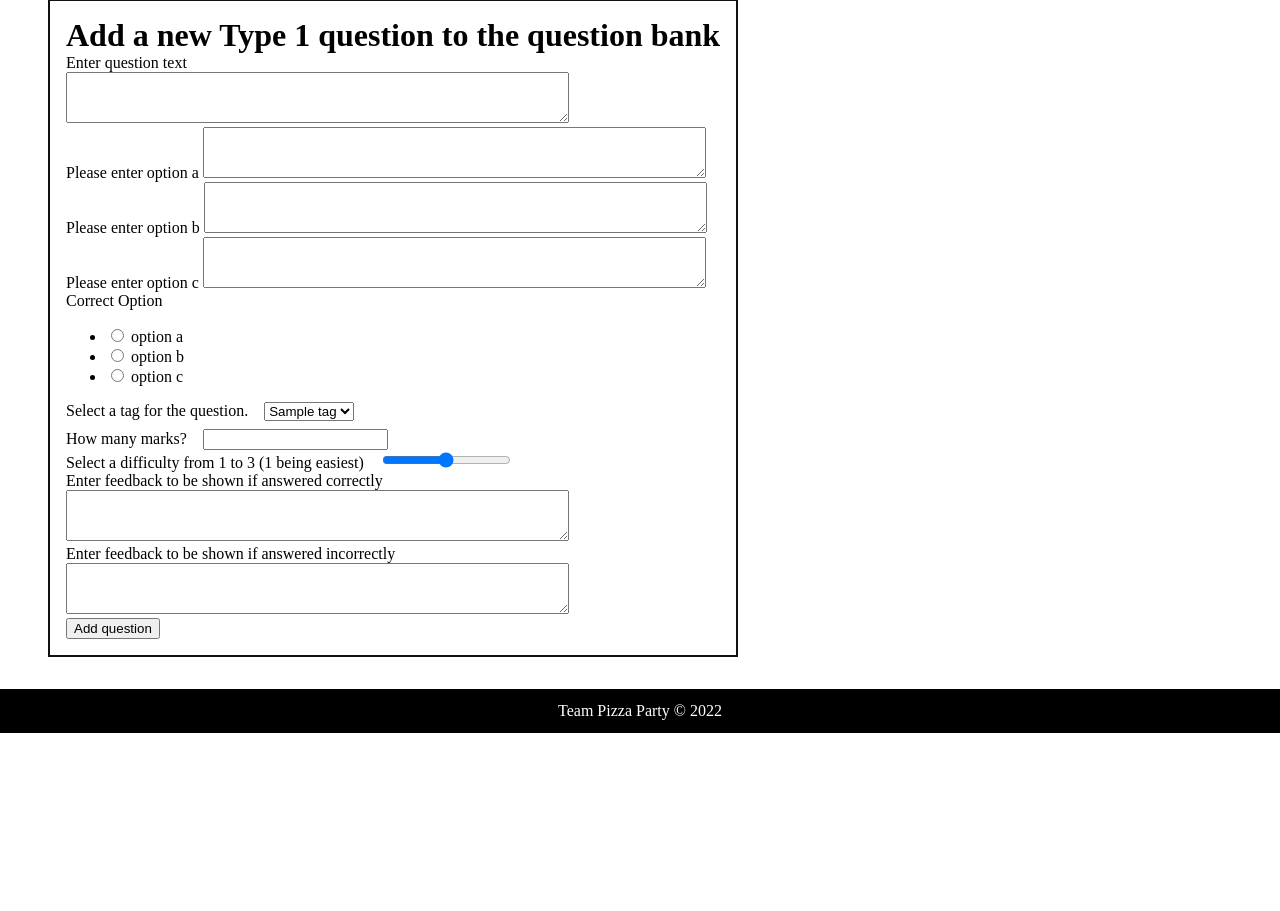
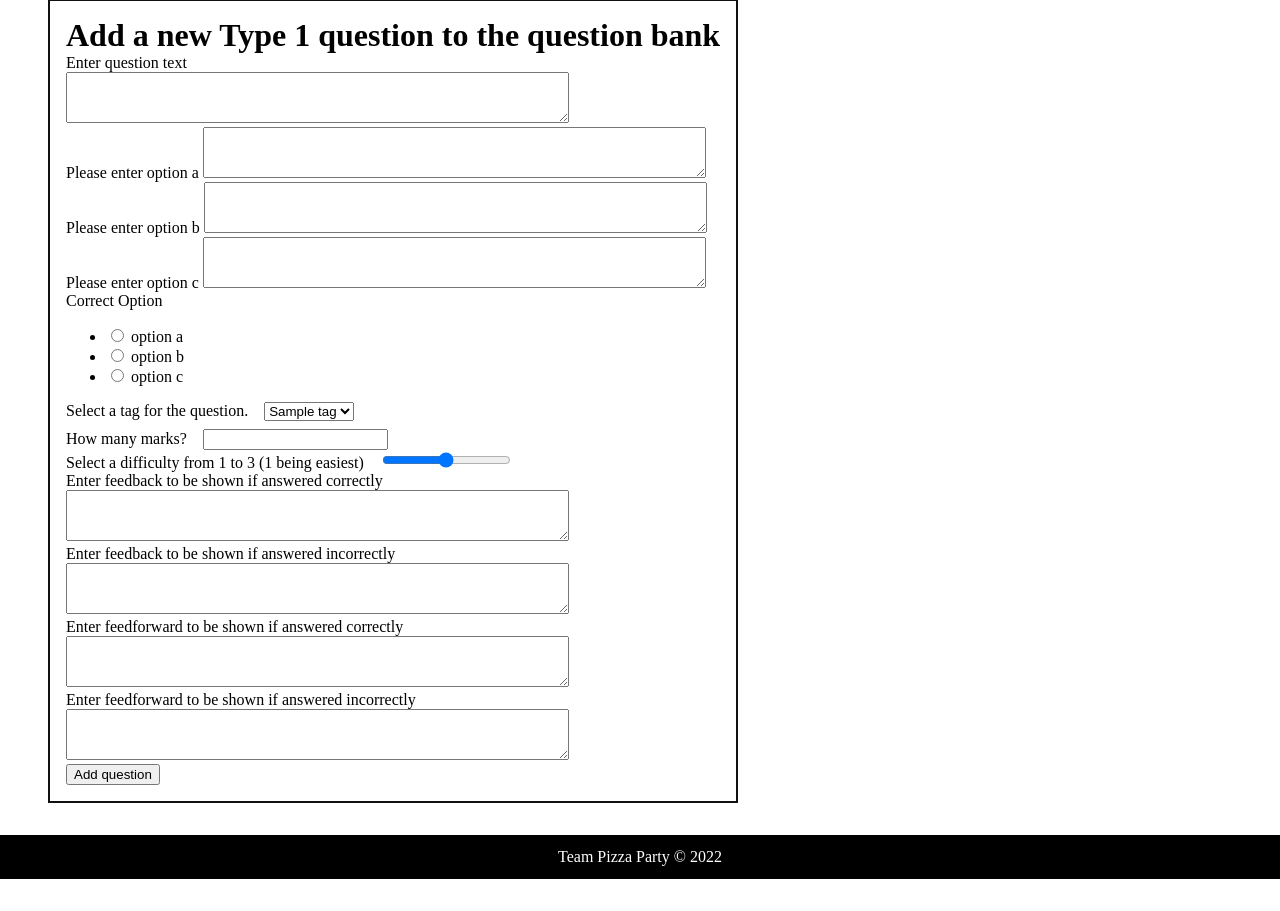
Before and after one commit to dredly/AAT_Deployment, a Flask app: page /questions/type1/new in a window 1280 px wide. Shown: the part 67-978 px from the top of the page. Before the commit the page ends 800 px from the top, so only its background shows below. Run offline with Flask 2, Linux system fonts and the light colour scheme; a user stored in the database is signed in; tables that the repository leaves empty hold one stand-in row (values such as "Sample post").

Commit message:
Add fields for feedforward on question create forms

```diff
--- a/aat/questions/forms.py
+++ b/aat/questions/forms.py
@@ -32,6 +32,14 @@ class QuestionT1Form(FlaskForm):
     )
     feedback_if_wrong = TextAreaField(
         "Enter feedback to be shown if answered incorrectly",
+        validators=[DataRequired()],
+    )
+    feedforward_if_correct = TextAreaField(
+        "Enter feedforward to be shown if answered correctly",
+        validators=[DataRequired()],
+    )
+    feedforward_if_wrong = TextAreaField(
+        "Enter feedforward to be shown if answered incorrectly",
         validators=[DataRequired()],
     )
     submit = SubmitField("Add question")
@@ -71,6 +79,14 @@ class QuestionT2Form(FlaskForm):
         "Enter feedback to be shown if answered incorrectly",
         validators=[DataRequired()],
     )
+    feedforward_if_correct = TextAreaField(
+        "Enter feedforward to be shown if answered correctly",
+        validators=[DataRequired()],
+    )
+    feedforward_if_wrong = TextAreaField(
+        "Enter feedforward to be shown if answered incorrectly",
+        validators=[DataRequired()],
+    )
     submit = SubmitField("Add question")
 
 
--- a/aat/questions/routes.py
+++ b/aat/questions/routes.py
@@ -58,6 +58,8 @@ def new_question_t1():
         difficulty = request.form["difficulty"]
         feedback_if_correct = request.form["feedback_if_correct"]
         feedback_if_wrong = request.form["feedback_if_wrong"]
+        feedforward_if_correct = request.form["feedforward_if_correct"]
+        feedforward_if_wrong = request.form["feedforward_if_wrong"]
         new_question = QuestionT1(
             question_text=question_text,
             tag_id=tag_id,
@@ -65,6 +67,8 @@ def new_question_t1():
             difficulty=difficulty,
             feedback_if_correct=feedback_if_correct,
             feedback_if_wrong=feedback_if_wrong,
+            feedforward_if_correct=feedforward_if_correct,
+            feedforward_if_wrong=feedforward_if_wrong,
         )
         db.session.add(new_question)
         found_question = QuestionT1.query.filter(
@@ -164,6 +168,8 @@ def new_question_t2():
         difficulty = request.form["difficulty"]
         feedback_if_correct = request.form["feedback_if_correct"]
         feedback_if_wrong = request.form["feedback_if_wrong"]
+        feedforward_if_correct = request.form["feedforward_if_correct"]
+        feedforward_if_wrong = request.form["feedforward_if_wrong"]
         new_question = QuestionT2(
             question_text=question_text,
             correct_answer=correct_answer,
@@ -172,6 +178,8 @@ def new_question_t2():
             difficulty=difficulty,
             feedback_if_correct=feedback_if_correct,
             feedback_if_wrong=feedback_if_wrong,
+            feedforward_if_correct=feedforward_if_correct,
+            feedforward_if_wrong=feedforward_if_wrong,
         )
         db.session.add(new_question)
         db.session.commit()
--- a/aat/questions/templates/new_question_t1.html
+++ b/aat/questions/templates/new_question_t1.html
@@ -44,6 +44,18 @@
             </div>
             {{form.feedback_if_wrong(rows='3', cols='60')}}
         </div>
+        <div>
+            <div>
+                {{form.feedforward_if_correct.label}}
+            </div>
+            {{form.feedforward_if_correct(rows='3', cols='60')}}
+        </div>
+        <div>
+            <div>
+                {{form.feedforward_if_wrong.label}}
+            </div>
+            {{form.feedforward_if_wrong(rows='3', cols='60')}}
+        </div>
         {{form.submit}}
     </form>
 </div>
```
Also changed, not shown: aat/questions/templates/new_question_t2.html (+12 -0 lines).
